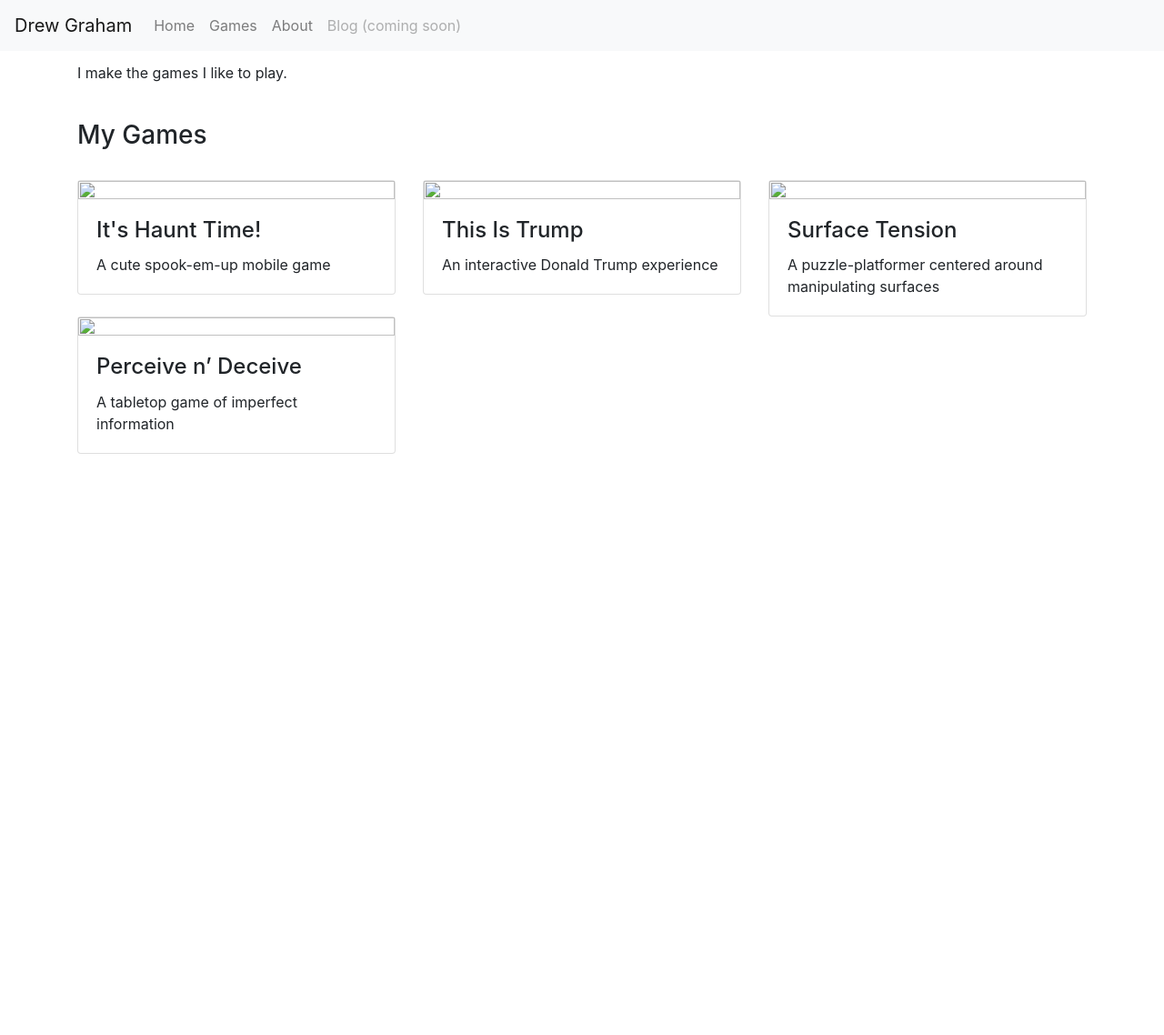
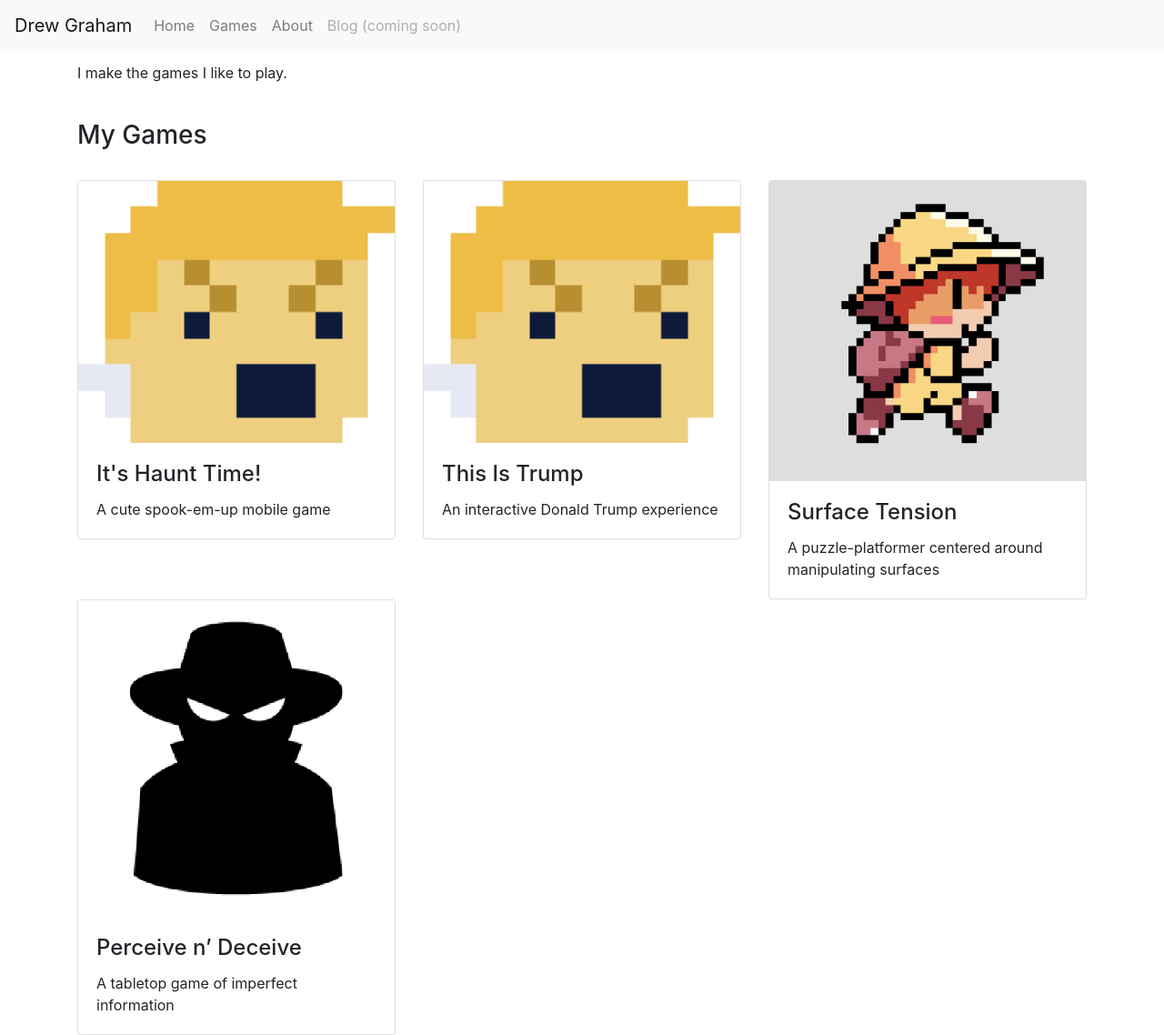
Before and after one commit to dmg9626/dmg9626.github.io, a Jekyll site: the page built from site/index.md, in a window 1280 px wide and 1138 px high. Shown: the whole window at 91% size. Built offline with Jekyll 4.4.1, drawn with Linux system fonts in a browser that asks for light colours; nearby versions of some CDN libraries; library files that are not in the unit come from our copies.

Commit message:
thumbnails are now populating in game cards

```diff
--- a/site/_layouts/games.html
+++ b/site/_layouts/games.html
@@ -14,7 +14,7 @@
             <div class="col-md-4">
                 <div class="card">
                     <a href="/game?gameId=" gameId "">
-                        <img src="" class="img-rounded" style="width:100%">
+                        <img src="{{game.thumbnail}}" class="img-rounded" style="width:100%">
                     </a>
                     <div class="card-body">
                         <h4 class="card-title">{{game.name}}</h4>
```
